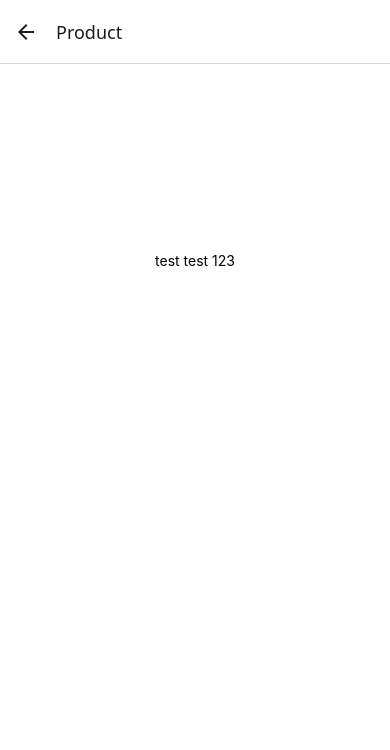
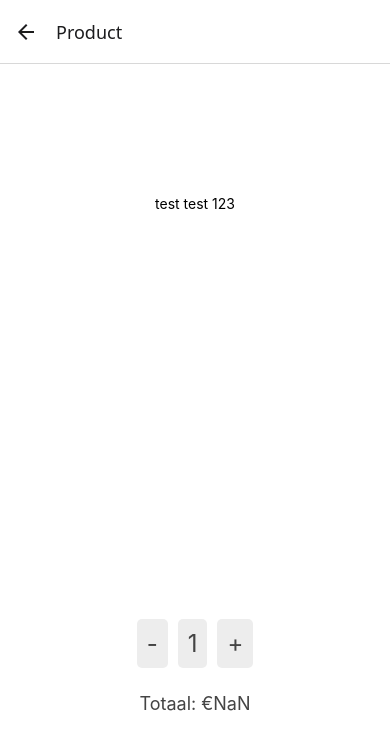
Before and after one commit to Charlie280809/mobile-app-repo, a React Native app in the folder mobile-app/: screen /Product in a window 390 px wide. Shown: the top 750 px of the page. Built offline with nearby package versions, Linux system fonts and the light colour scheme.

Commit message:
[Props & States]-[removed // to reveal 'comments'-code]

```diff
--- a/mobile-app/screens/ProductScreen.js
+++ b/mobile-app/screens/ProductScreen.js
@@ -4,16 +4,17 @@ import { StatusBar } from 'expo-status-bar';
 import { StyleSheet, Text, View, Image, TouchableOpacity } from 'react-native';
 import ProductCard from '../components/ProductCard';
 
-const ProductScreen = ({ route, useState, navigation }) => { //functie die de homepagina van de app weergeeft
+const ProductScreen = ({ route, navigation }) => { //functie die de homepagina van de app weergeeft
   const { title, price, image, description } = route.params || {}; //haal de waarden uit de route.params
 
-  // const [quantity, setQuantity] = useState(1); //maak een state aan voor de hoeveelheid van het product (deze state staat standaard op 1)
-  // const increaseQuantity = () => setQuantity(quantity + 1); //functie die de hoeveelheid verhoogt
-  // const decreaseQuantity = () => {
-  //   if(quantity > 1) {
-  //     setQuantity(quantity - 1); //functie die de hoeveelheid verlaagt
-  //   }
-  // };
+  const [quantity, setQuantity] = useState(1); //maak een state aan voor de hoeveelheid van het product (deze state staat standaard op 1)
+
+  const increaseQuantity = () => setQuantity(quantity + 1); //functie die de hoeveelheid verhoogt
+  const decreaseQuantity = () => {
+    if(quantity > 1) {
+      setQuantity(quantity - 1); //functie die de hoeveelheid verlaagt
+    }
+  };
 
   return (
         <View style={styles.container}>
@@ -23,7 +24,7 @@ const ProductScreen = ({ route, useState, navigation }) => { //functie die de ho
             <Text style={styles.price}>{price}</Text>
             <Text style={styles.description}>{description}</Text>
 
-            {/* <View style={styles.quantityContainer}>
+            <View style={styles.quantityContainer}>
               <TouchableOpacity onPress={decreaseQuantity}>
                 <Text style={styles.quantityButton}>-</Text>
               </TouchableOpacity>
@@ -33,8 +34,9 @@ const ProductScreen = ({ route, useState, navigation }) => { //functie die de ho
               <TouchableOpacity onPress={increaseQuantity}>
                 <Text style={styles.quantityButton}>+</Text>
               </TouchableOpacity>
-            </View> */}
+            </View>
 
+            <Text style={styles.totalPrice}>Totaal: €{price * quantity}</Text>
             <StatusBar style="auto" />
         </View>
     );
@@ -77,4 +79,29 @@ const styles = StyleSheet.create({
     padding: 20,
     textAlign: 'center',
   },
+  quantityContainer: {
+    flexDirection: 'row',
+    marginTop: 20,
+    marginBottom: 20,
+  },
+  quantityButton: {
+    fontSize: 24,
+    color: '#444',
+    padding: 10,
+    borderRadius: 5,
+    backgroundColor: '#ededed',
+  },
+  quantityText: {
+    fontSize: 24,
+    color: '#444',
+    padding: 10,
+    borderRadius: 5,
+    backgroundColor: '#ededed',
+    marginHorizontal: 10,
+  },
+  totalPrice: {
+    fontSize: 18,
+    color: '#444',
+    marginTop: 5
+  },
 });
```
